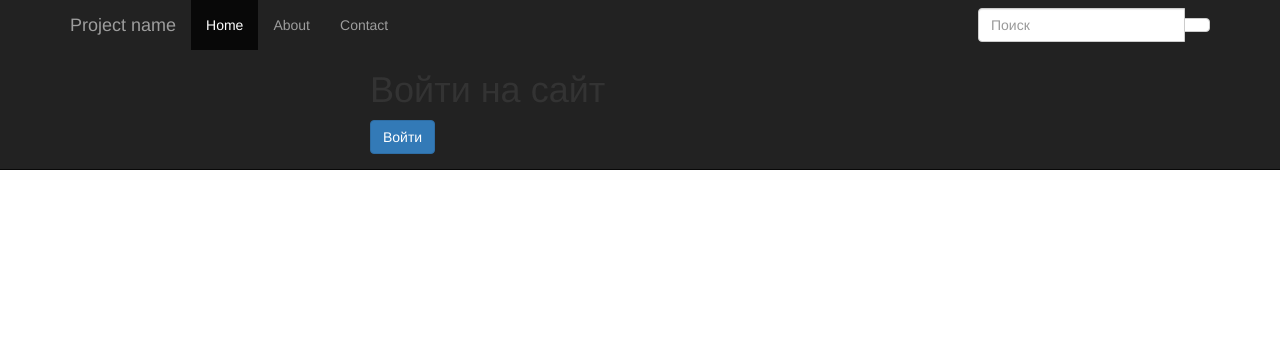
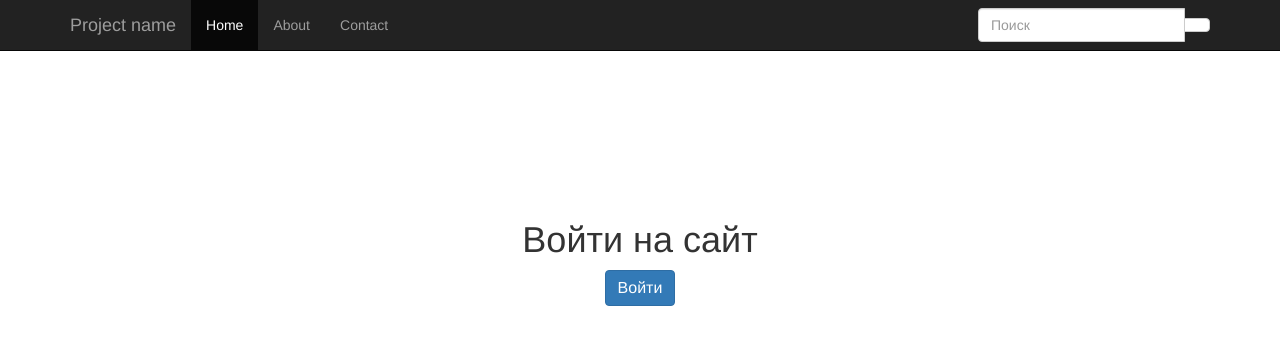
Before and after one commit to bernar1561/myproject, a Django app: template accounts/templates/accounts/login.html in a window 1280 px wide. Shown: the top 345 px of the page. Run offline with Django 3.2, Linux system fonts and the light colour scheme; the template is opened without the code that fills it, so the values that code supplies are empty; parts of the project's set-up code (start-up, migrations or seed data) failed here and were passed over; some libraries are stand-ins or nearby versions.

Commit message:
accounts temaplte

```diff
--- a/accounts/templates/accounts/login.html
+++ b/accounts/templates/accounts/login.html
@@ -1,7 +1,10 @@
 {% extends 'home/base.html' %}
 {% block content %}
-    <div class="col-md-offset-3 col-md-6 voffset-60">
-        <h1>Войти на сайт</h1>
-        {% include 'accounts/login_widget.html' %}
+    <br><br><br><br><br>
+    <div class="content">
+        <div class="col-md-offset-3 col-md-6 voffset-60">
+            <h1 style="text-align: center">Войти на сайт</h1>
+            {% include 'accounts/login_widget.html' %}
+        </div>
     </div>
 {% endblock %}
--- a/accounts/templates/accounts/login_widget.html
+++ b/accounts/templates/accounts/login_widget.html
@@ -3,8 +3,8 @@
     {% csrf_token %}
     {% bootstrap_form login_form %}
     {% buttons %}
-        <div class="form-group">
-            <button type="submit" class="btn btn-primary">Войти</button>
+        <div class="form-group" style="text-align: center;">
+            <button type="submit" class="btn btn-primary" style="font-size: 16px;">Войти</button>
         </div>
     {% endbuttons %}
 </form>
--- a/home/templates/home/base.html
+++ b/home/templates/home/base.html
@@ -33,14 +33,14 @@
                     </div>
                 </form>
             </ul>
-            {% block content %}
-            {% endblock %}
+
         </div>
     </div>
 </div>
 <br><br><br><br><br>
 <div class="container">
     <div class="row">
+    {% block content %}{% endblock %}
 {#{% block content %}#}
     {% block page %}
     {% endblock page %}
```
